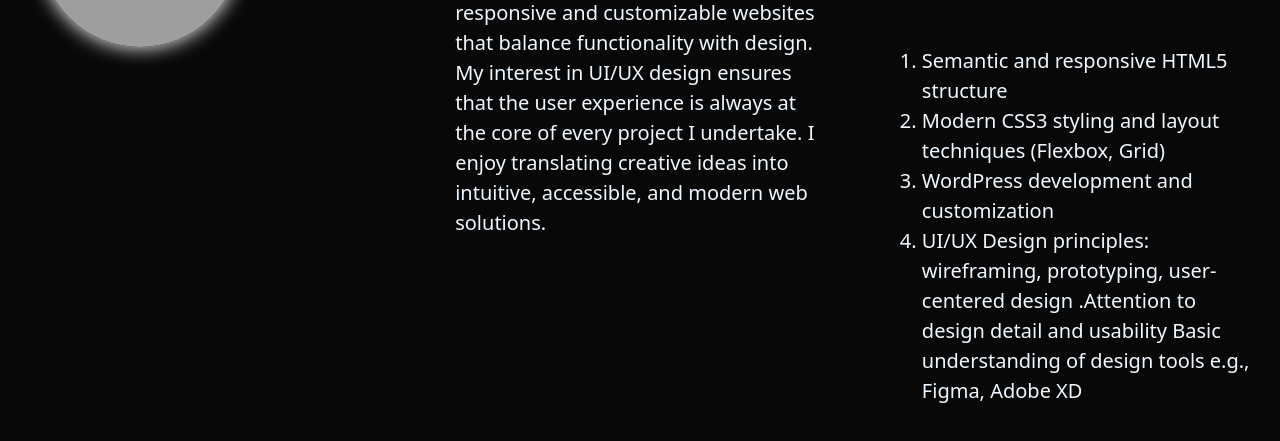
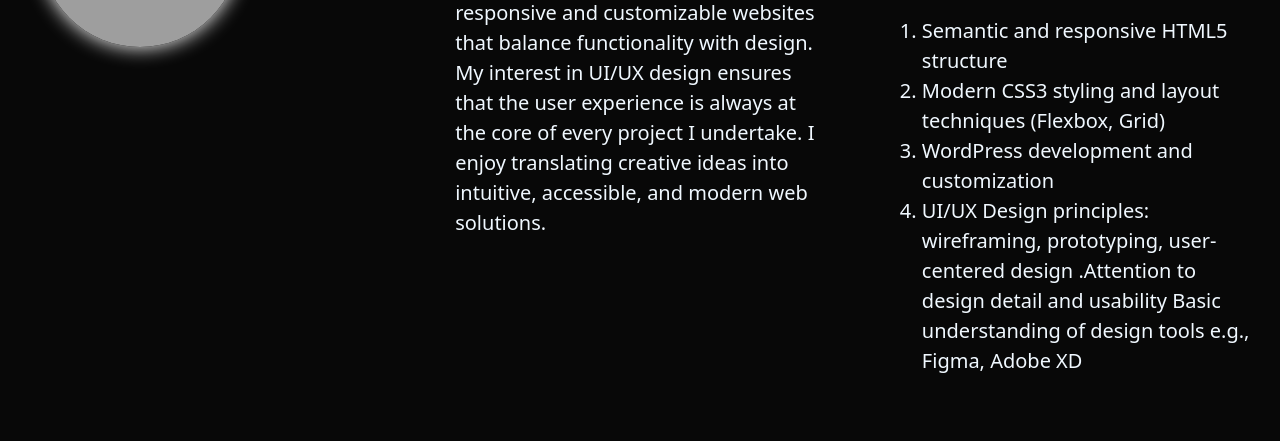
Before and after one commit to Lawrence14calvin/potfolio, a plain HTML site: page about.html in a window 1280 px wide. Shown: the part 509-950 px from the top of the page. Drawn offline with nearby package versions, Linux system fonts and the light colour scheme; grey boxes are pictures that could not be loaded.

Commit message:
Update about.html

```diff
--- a/about.html
+++ b/about.html
@@ -39,7 +39,7 @@
             </div>
             <div class="col-4">
                 <h1> <span>Skills</span></h1>
-                 <ol style="color: aliceblue;margin:5%; padding-top:30px;  font-size: 20px;">
+                 <ol style="color: aliceblue;margin:5%; padding-bottom:30px;  font-size: 20px;">
 <li>Semantic and responsive HTML5 structure</li>
 
 <li>Modern CSS3 styling and layout techniques (Flexbox, Grid)</li>
```
